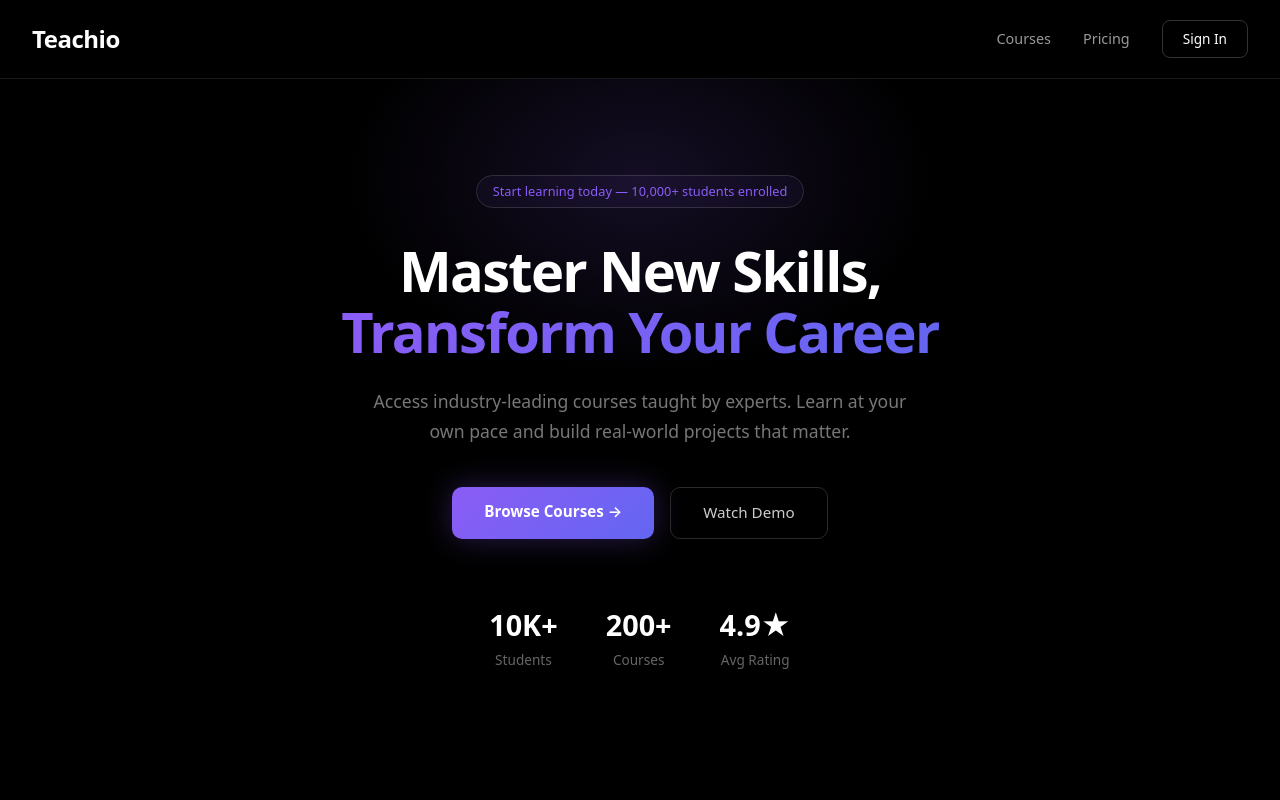
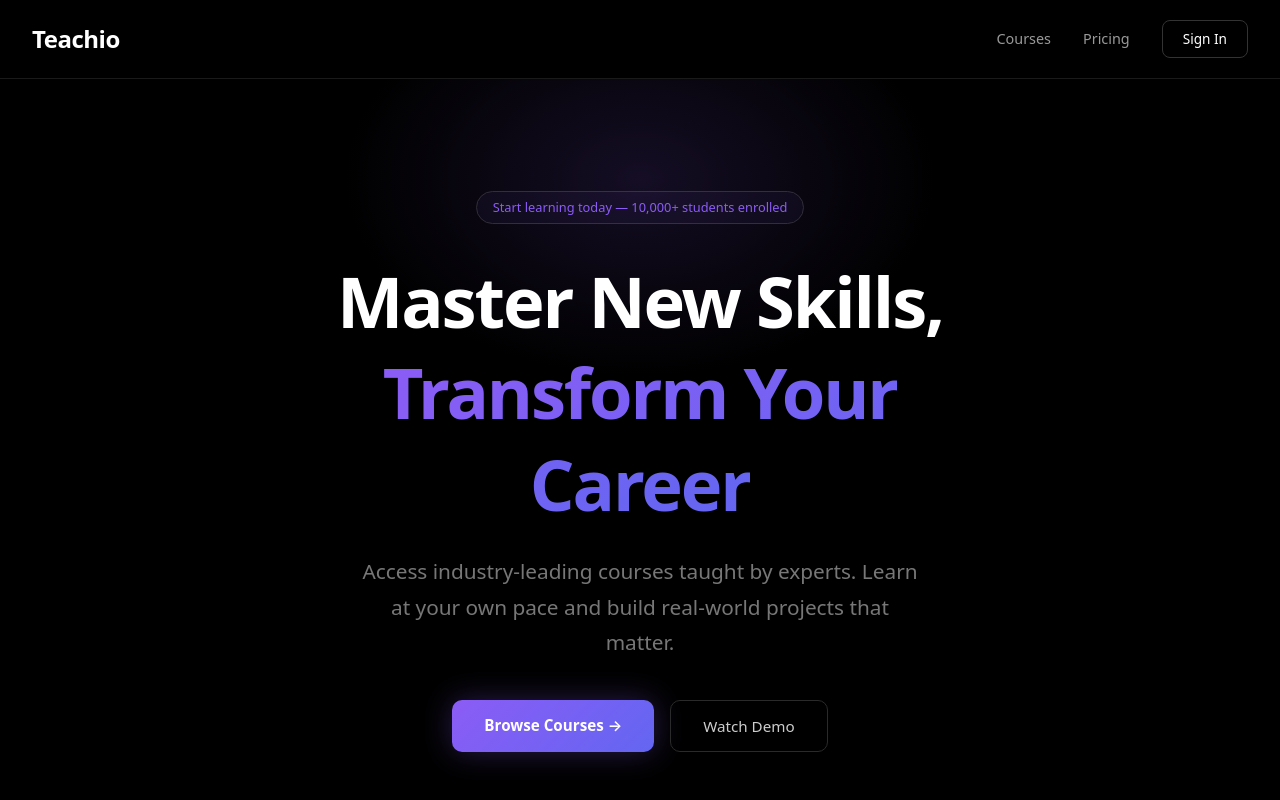
Before and after one commit to Tripurari-singh/Teachio, a React (Vite) app: page / in a window 1280 px wide. Shown: the top 800 px of the page. Built offline with nearby package versions, Linux system fonts and the light colour scheme.

Commit message:
Home Page Done

```diff
--- a/src/components/Hero_section.tsx
+++ b/src/components/Hero_section.tsx
@@ -66,7 +66,7 @@ const Index = () => {
       <section style={{
         position: "relative",
         overflow: "hidden",
-        padding: "6rem 2rem 5rem",
+        padding: "7rem 3rem 5rem",
         textAlign: "center",
         maxWidth: "800px",
         margin: "0 auto",
@@ -97,9 +97,9 @@ const Index = () => {
         </div>
 
         <h1 style={{
-          fontSize: "clamp(2.2rem, 5vw, 3.5rem)",
+          fontSize: "clamp(4.4rem, 5vw, 3.5rem)",
           fontWeight: 800,
-          lineHeight: 1.1,
+          lineHeight: 1.3,
           letterSpacing: "-0.03em",
           marginBottom: "1.5rem",
           position: "relative",
@@ -116,7 +116,7 @@ const Index = () => {
 
         <p style={{
           color: "#777",
-          fontSize: "1.1rem",
+          fontSize: "1.3rem",
           lineHeight: 1.7,
           maxWidth: "560px",
           margin: "0 auto 2.5rem",
```
